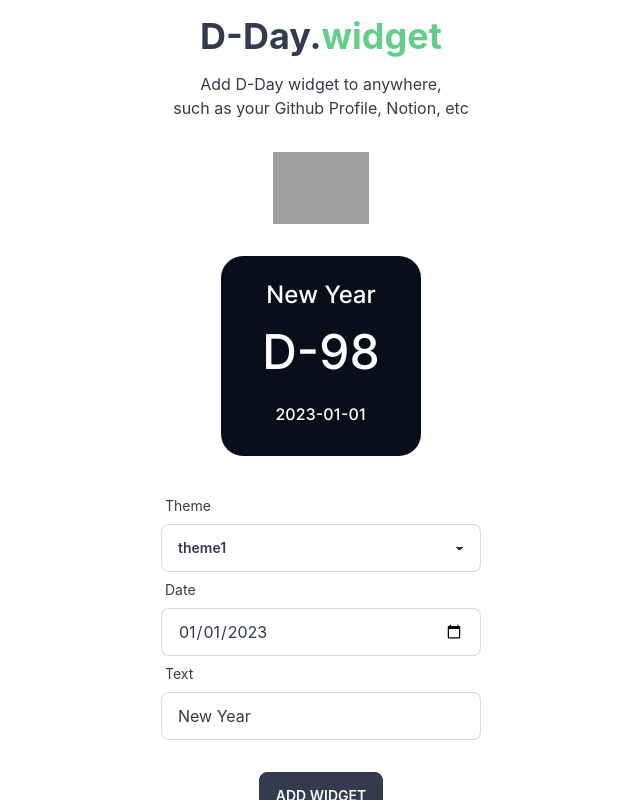
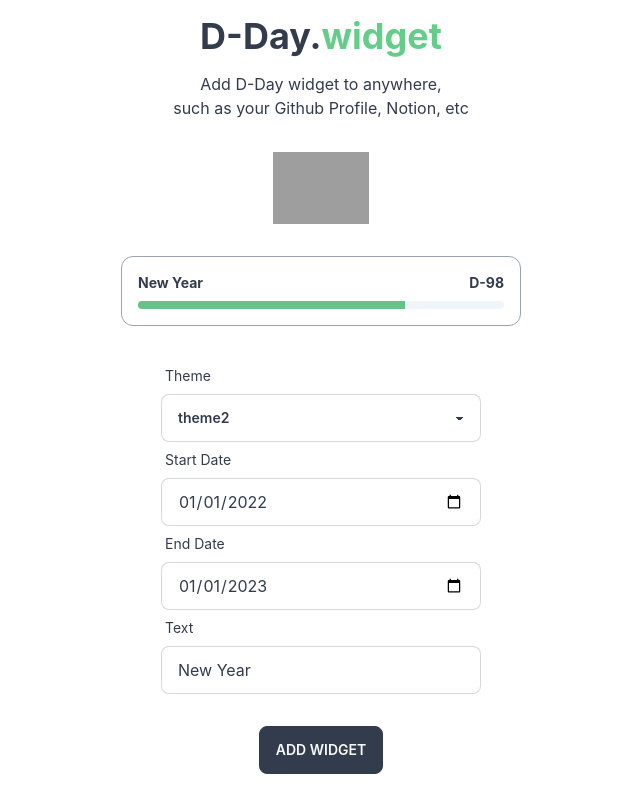
Before and after one commit to hmu332233/dday.widget, a Next.js app: page / in a window 1280 px wide. Shown: the whole page, without its empty margins (319-959 px from the left). Built offline with nearby package versions, Linux system fonts and the light colour scheme; grey boxes are pictures that could not be loaded; a web font is replaced by a local one.

Commit message:
theme2에서 사용될 startDate를 선택할 수 있는 UI 추가

```diff
--- a/components/SvgForm.tsx
+++ b/components/SvgForm.tsx
@@ -19,10 +19,11 @@ function SvgForm({ defaultValues, onChange }: Props) {
 
   useEffect(() => {
     const subscription = watch(
-      ({ text, date, theme }) =>
+      ({ text, date, startDate, theme }) =>
         onChange({
-          text: text || '',
-          date: date || '',
+          text: text!,
+          date: date!,
+          startDate: startDate!,
           theme: theme || 'theme1',
         }),
       defaultValues,
@@ -41,6 +42,7 @@ function SvgForm({ defaultValues, onChange }: Props) {
         </label>
         <select
           className="select select-bordered w-full"
+          defaultValue={defaultValues.theme}
           {...register('theme', { required: true })}
         >
           {/* <option disabled selected>Pick your favorite Simpson</option> */}
@@ -50,7 +52,18 @@ function SvgForm({ defaultValues, onChange }: Props) {
       </div>
       <div className="form-control">
         <label className="label">
-          <span className="label-text">Date</span>
+          <span className="label-text">Start Date</span>
+        </label>
+        <input
+          type="date"
+          className="input input-bordered"
+          defaultValue={defaultValues.startDate}
+          {...register('startDate', { required: true })}
+        />
+      </div>
+      <div className="form-control">
+        <label className="label">
+          <span className="label-text">End Date</span>
         </label>
         <input
           type="date"
--- a/components/SvgPreview.tsx
+++ b/components/SvgPreview.tsx
@@ -6,9 +6,11 @@ type Props = {
   data: SvgData;
 };
 
-function SvgPreview({ data: { date, text, theme = 'theme1' } }: Props) {
+function SvgPreview({
+  data: { date, text, startDate, theme = 'theme1' },
+}: Props) {
   const createSvg = createSvgFuncMap[theme as Theme];
-  const svg = createSvg({ date, text });
+  const svg = createSvg({ date, startDate, text });
   return <div dangerouslySetInnerHTML={{ __html: svg }} />;
 }
 
--- a/pages/index.tsx
+++ b/pages/index.tsx
@@ -10,13 +10,15 @@ import Drawer from 'components/Drawer';
 import UsageView from 'components/UsageView';
 import Hits from 'components/Hits';
 const SvgPreview = dynamic(() => import('components/SvgPreview'), {
-  loading: () => <SvgSkelton />,
+  // loading: () => <SvgSkelton />,
   ssr: false,
 });
 
 const defaultValues: SvgData = {
+  theme: 'theme2',
   text: 'New Year',
   date: new Date('2023-01-01').toISOString().substring(0, 10),
+  startDate: new Date('2022-01-01').toISOString().substring(0, 10),
 };
 
 const Home: NextPage = () => {
--- a/utils/dday/theme2.ts
+++ b/utils/dday/theme2.ts
@@ -1,7 +1,7 @@
 import { SvgData } from 'types';
 import { getDDayText, getDDayPercent } from 'utils/string';
 
-const createSvg = ({ date, text, startDate }: SvgData) => {
+const createSvg = ({ date, text, startDate = '' }: SvgData) => {
   const ddayText = getDDayText(date);
   const ddayPercent = getDDayPercent(startDate, date);
   const svg = `
```
